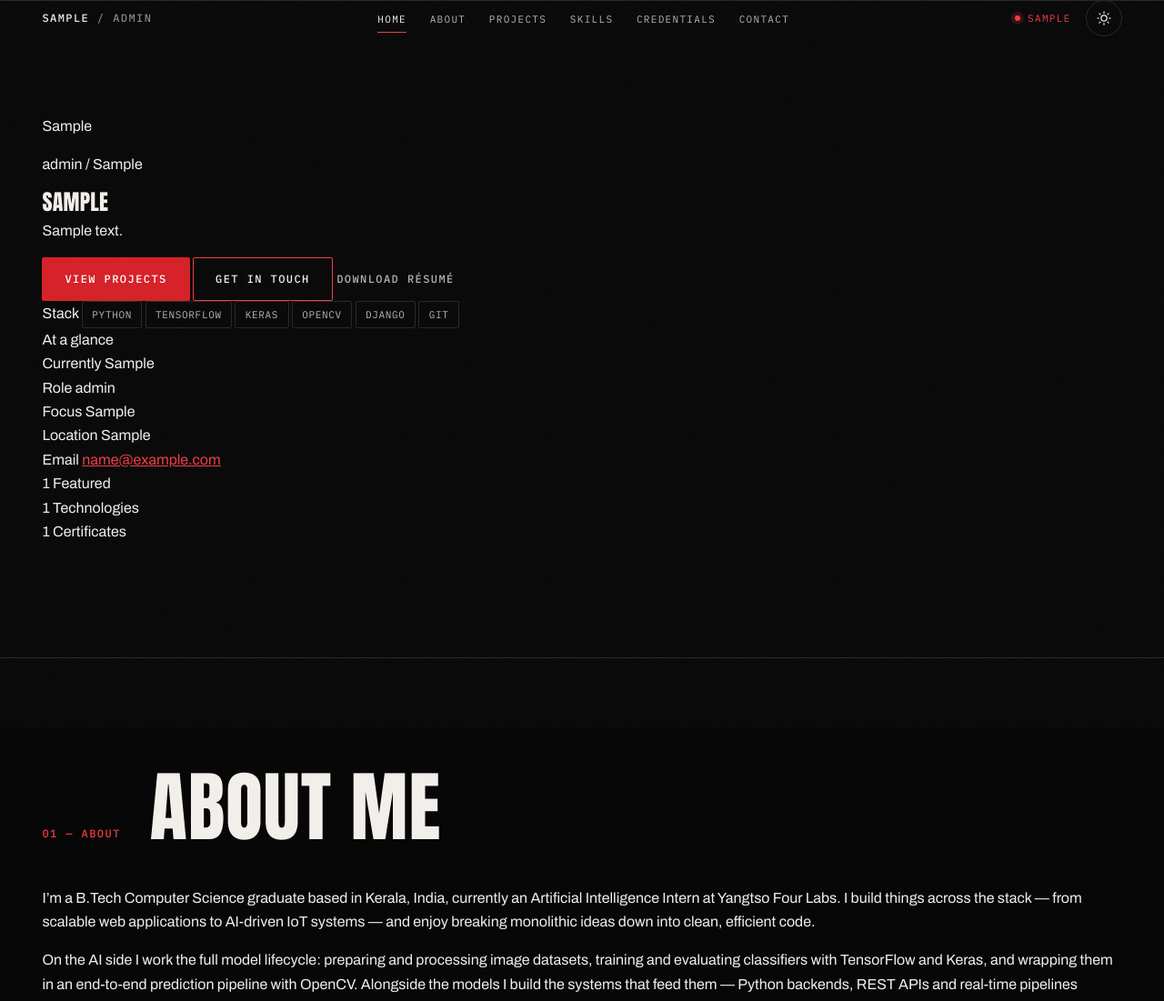
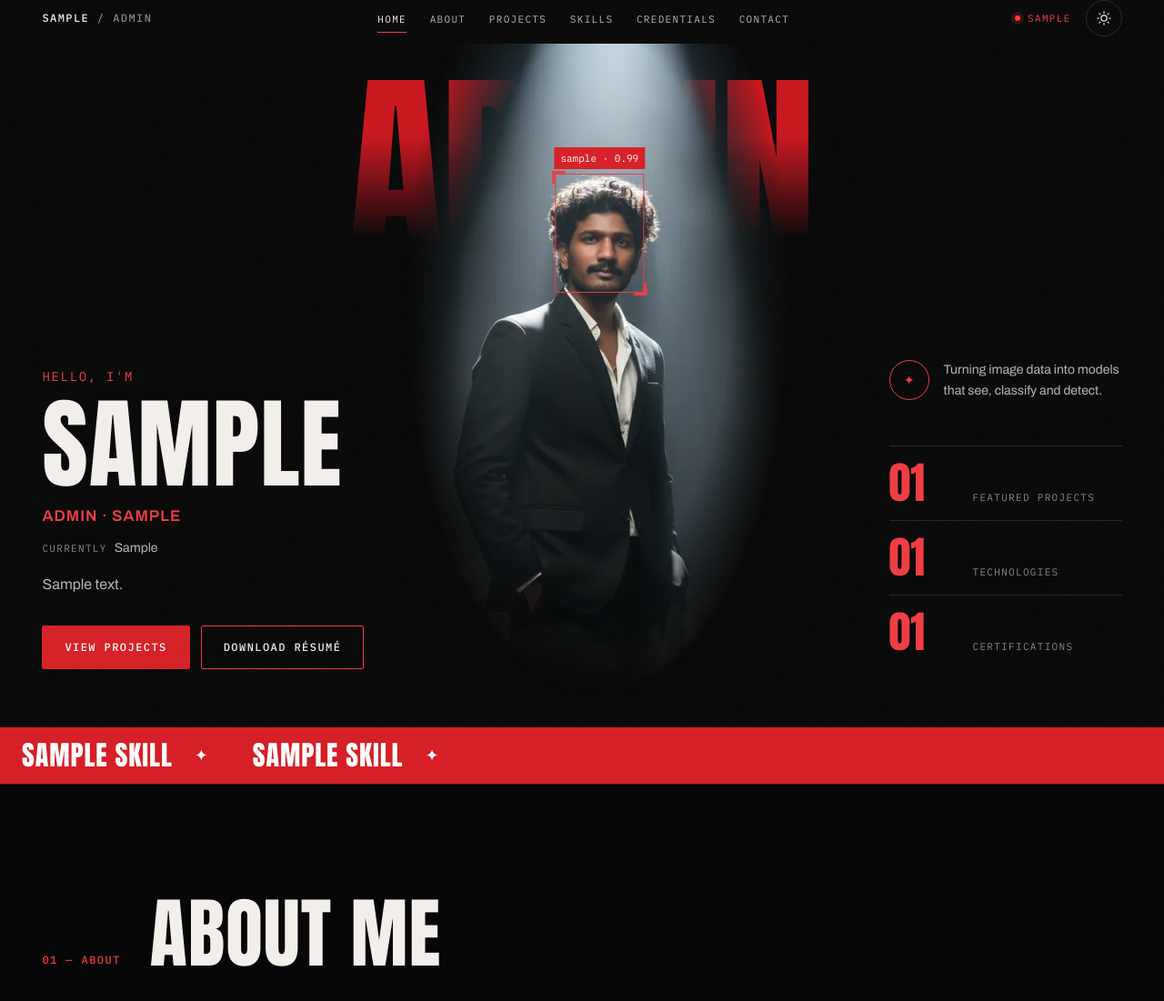
Before and after one commit to 900Gang/Portfolio_Django_, a Django app: template templates/portfolio/home.html in a window 1280 px wide. Shown: the top 1101 px of the page at 91% size. Run offline with Django 5.2, Linux system fonts and the light colour scheme; the template is opened without the code that fills it: most values are stand-ins (such as "Sample title", 1, 10 or a date in 2020); form fields are guessed from the names that the template uses; parts of the project's set-up code (start-up, migrations or seed data) failed here and were passed over.

Commit message:
Add the editorial noir hero and skills ticker
Co-Authored-By: Claude Opus 5.5 <noreply@anthropic.com>

```diff
--- a/portfolio/templatetags/portfolio_extras.py
+++ b/portfolio/templatetags/portfolio_extras.py
@@ -1,10 +1,28 @@
 """Template filters for the portfolio templates."""
 from django import template
 
+from ..models import SkillStatus
+
 register = template.Library()
+
+TICKER_LIMIT = 16
 
 
 @register.filter
 def handle(name):
     """'Anand N' -> 'anand_n': the label on the hero's detection box."""
     return "_".join(str(name).lower().split())
+
+
+@register.filter
+def ticker_skills(skills, limit=TICKER_LIMIT):
+    """
+    The technologies for the ticker under the hero: skills already used in
+    projects first, then the rest, capped at `limit`.
+
+    Works on the list the view already fetched, so it adds no query.
+    """
+    skills = list(skills)
+    used = [skill for skill in skills if skill.status == SkillStatus.USED_IN_PROJECTS]
+    rest = [skill for skill in skills if skill.status != SkillStatus.USED_IN_PROJECTS]
+    return (used + rest)[: int(limit)]
--- /dev/null
+++ b/static/css/sections.css
@@ -0,0 +1,334 @@
+/* ==========================================================================
+   Sections — the home page sections in page order, then the project page and
+   the error page. Each section's breakpoints sit directly below it.
+
+   The hero is a "stage": it stays dark in both themes, so every hero rule
+   uses only --color-stage*, --color-on-stage* and the red fill tokens.
+   ========================================================================== */
+
+/* --- Hero ------------------------------------------------------------------ */
+.hero {
+    position: relative;
+    isolation: isolate;
+    display: flex;
+    align-items: flex-end;
+    min-height: 44rem;
+    min-height: max(44rem, 100svh);
+    overflow: hidden;
+    color: var(--color-on-stage);
+    background: var(--color-stage);
+}
+
+.hero-word-wrap {
+    position: absolute;
+    top: calc(var(--header-height) + var(--space-4));
+    right: 0;
+    left: 0;
+    z-index: var(--z-base);
+    text-align: center;
+    pointer-events: none;
+    user-select: none;
+}
+
+.hero-word {
+    margin: 0;
+    font-family: var(--font-display);
+    font-size: var(--text-display-xl);
+    line-height: 0.86;
+    letter-spacing: -0.005em;
+    text-transform: uppercase;
+    white-space: nowrap;
+    color: var(--color-accent-deep);
+    -webkit-mask-image: linear-gradient(180deg, black 35%, transparent 96%);
+    mask-image: linear-gradient(180deg, black 35%, transparent 96%);
+}
+
+.hero-figure {
+    position: absolute;
+    bottom: 0;
+    left: 50%;
+    z-index: 2;
+    height: 94%;
+    aspect-ratio: 768 / 1344;
+    transform: translateX(-46%);
+    -webkit-mask-image: radial-gradient(ellipse 62% 72% at 50% 38%, black 55%, transparent 80%);
+    mask-image: radial-gradient(ellipse 62% 72% at 50% 38%, black 55%, transparent 80%);
+}
+
+.hero-parallax {
+    position: relative;
+    width: 100%;
+    height: 100%;
+}
+
+.hero-portrait {
+    width: 100%;
+    height: 100%;
+    object-fit: cover;
+}
+
+/* Detection box over the face, in percentages of the photo so it stays on
+   the face at every size. Tuned for portrait-*.webp. */
+.hero-detect {
+    position: absolute;
+    top: 19%;
+    left: 39%;
+    width: 23%;
+    height: 17.5%;
+    border: 1.5px solid var(--color-stage-accent);
+}
+
+.hero-detect::before,
+.hero-detect::after {
+    content: "";
+    position: absolute;
+    width: 14px;
+    height: 14px;
+    border: 3px solid var(--color-stage-accent);
+}
+
+.hero-detect::before {
+    top: -4px;
+    left: -4px;
+    border-right: 0;
+    border-bottom: 0;
+}
+
+.hero-detect::after {
+    right: -4px;
+    bottom: -4px;
+    border-top: 0;
+    border-left: 0;
+}
+
+.hero-detect-label {
+    position: absolute;
+    bottom: 100%;
+    left: -1.5px;
+    margin-bottom: 6px;
+    padding: 3px 7px;
+    font-family: var(--font-mono);
+    font-size: var(--text-2xs);
+    font-variant-numeric: tabular-nums;
+    white-space: nowrap;
+    color: var(--color-on-accent);
+    background: var(--color-accent-fill);
+}
+
+.hero-grid {
+    position: relative;
+    z-index: var(--z-raised);
+    display: grid;
+    grid-template-columns: minmax(0, 27rem) 1fr minmax(0, 16rem);
+    align-items: end;
+    gap: var(--space-6);
+    padding-top: calc(var(--header-height) + var(--space-9));
+    padding-bottom: var(--space-8);
+}
+
+.hero-intro {
+    grid-column: 1;
+}
+
+.hero-aside {
+    grid-column: 3;
+    display: flex;
+    flex-direction: column;
+    gap: var(--space-7);
+}
+
+.hero-hello {
+    margin: 0 0 var(--space-3);
+    font-family: var(--font-mono);
+    font-size: var(--text-sm);
+    letter-spacing: var(--tracking-label);
+    text-transform: uppercase;
+    color: var(--color-stage-accent);
+}
+
+.hero-title {
+    margin: 0;
+    font-size: var(--text-display-lg);
+    color: var(--color-on-stage);
+}
+
+.hero-role {
+    margin: var(--space-4) 0 0;
+    font-size: var(--text-md);
+    font-weight: var(--weight-semibold);
+    letter-spacing: 0.06em;
+    text-transform: uppercase;
+    color: var(--color-stage-accent);
+}
+
+.hero-current {
+    margin: var(--space-2) 0 0;
+    font-size: var(--text-sm);
+    color: var(--color-on-stage-secondary);
+}
+
+.hero-current-label {
+    margin-right: var(--space-2);
+    font-family: var(--font-mono);
+    font-size: var(--text-2xs);
+    letter-spacing: var(--tracking-label);
+    text-transform: uppercase;
+    color: var(--color-on-stage-muted);
+}
+
+.hero-description {
+    max-width: 46ch;
+    margin: var(--space-4) 0 0;
+    color: var(--color-on-stage-secondary);
+}
+
+.hero-actions {
+    display: flex;
+    flex-wrap: wrap;
+    gap: var(--space-3);
+    margin-top: var(--space-6);
+}
+
+.hero .btn-outline {
+    color: var(--color-on-stage);
+    border-color: var(--color-stage-accent);
+}
+
+.hero-statement {
+    display: flex;
+    align-items: center;
+    gap: var(--space-4);
+    margin: 0;
+    font-size: var(--text-sm);
+    color: var(--color-on-stage-secondary);
+}
+
+.hero-statement-icon {
+    display: grid;
+    place-items: center;
+    flex: none;
+    width: 44px;
+    height: 44px;
+    color: var(--color-stage-accent);
+    border: var(--border-width) solid var(--color-stage-accent);
+    border-radius: 50%;
+}
+
+.hero-stats {
+    margin: 0;
+}
+
+.hero-stat {
+    display: flex;
+    align-items: baseline;
+    gap: var(--space-4);
+    padding-block: var(--space-4);
+    border-top: var(--border-width) solid var(--color-stage-border);
+}
+
+.hero-stat-value {
+    order: -1;
+    min-width: 3.2ch;
+    margin: 0;
+    font-family: var(--font-display);
+    font-size: var(--text-display-sm);
+    line-height: 1;
+    font-variant-numeric: tabular-nums;
+    color: var(--color-stage-accent);
+}
+
+.hero-stat-label {
+    font-family: var(--font-mono);
+    font-size: var(--text-2xs);
+    letter-spacing: var(--tracking-label);
+    text-transform: uppercase;
+    color: var(--color-on-stage-muted);
+}
+
+@media (max-width: 900px) {
+    .hero {
+        display: block;
+        min-height: 0;
+    }
+
+    .hero-figure {
+        position: relative;
+        bottom: auto;
+        left: auto;
+        width: min(78vw, 26rem);
+        height: auto;
+        margin: calc(var(--header-height) + 6vw) auto 0;
+        transform: none;
+    }
+
+    .hero-grid {
+        grid-template-columns: 1fr;
+        margin-top: -4rem;
+        padding-top: 0;
+        padding-bottom: var(--space-7);
+    }
+
+    .hero-intro,
+    .hero-aside {
+        grid-column: 1;
+    }
+
+    .hero-stats {
+        display: grid;
+        grid-template-columns: repeat(3, minmax(0, 1fr));
+        gap: var(--space-4);
+    }
+
+    .hero-stat {
+        flex-direction: column;
+        gap: var(--space-1);
+    }
+}
+
+@media (max-width: 560px) {
+    .hero-actions .btn {
+        flex: 1 1 100%;
+    }
+}
+
+/* --- Skills ticker ----------------------------------------------------------- */
+.ticker {
+    position: relative;
+    z-index: var(--z-raised);
+    overflow: hidden;
+    color: var(--color-on-accent);
+    background: var(--color-accent-fill);
+}
+
+.ticker-track {
+    display: flex;
+    width: max-content;
+}
+
+.ticker-list {
+    display: flex;
+    flex: none;
+    align-items: center;
+    margin: 0;
+    padding: 0 0 0 var(--space-5);
+    list-style: none;
+}
+
+.ticker-item {
+    display: inline-flex;
+    align-items: center;
+    gap: var(--space-5);
+    padding: var(--space-4) var(--space-5) var(--space-4) 0;
+    font-family: var(--font-display);
+    font-size: var(--text-xl);
+    line-height: 1;
+    letter-spacing: 0.03em;
+    text-transform: uppercase;
+    white-space: nowrap;
+}
+
+.ticker-item::after {
+    content: "✦";
+    font-family: var(--font-body);
+    font-size: 0.6em;
+}
--- a/templates/base.html
+++ b/templates/base.html
@@ -40,6 +40,7 @@
     <link rel="stylesheet" href="{% static 'css/reset.css' %}">
     <link rel="stylesheet" href="{% static 'css/base.css' %}">
     <link rel="stylesheet" href="{% static 'css/components.css' %}">
+    <link rel="stylesheet" href="{% static 'css/sections.css' %}">
     <link rel="stylesheet" href="{% static 'css/responsive.css' %}">
 
     {% block structured_data %}
--- a/templates/portfolio/home.html
+++ b/templates/portfolio/home.html
@@ -5,90 +5,8 @@
 
 {% block content %}
 
-{# ── Hero ──────────────────────────────────────────────────────────────── #}
-<section id="home" class="hero section">
-    <div class="shell hero-grid">
-        <div class="hero-content">
-            {% if site_availability %}
-            <p class="hero-status">
-                <span class="hero-status-dot" aria-hidden="true"></span>{{ site_availability }}
-            </p>
-            {% endif %}
-
-            <p class="hero-eyebrow">{{ site_role }}{% if site_tagline %} <span class="hero-eyebrow-sep">/</span> {{ site_tagline }}{% endif %}</p>
-            <h1 class="hero-title">{{ site_owner }}</h1>
-            <p class="hero-description">{{ site_description }}</p>
-
-            <div class="hero-actions">
-                <a href="#projects" class="btn btn-primary">View Projects</a>
-                <a href="#contact" class="btn btn-outline">Get in Touch</a>
-                {% if resume_url %}
-                <a href="{{ resume_url }}" class="btn btn-ghost" download="{{ resume_download_name }}">
-                    Download Résumé <span class="visually-hidden">(PDF)</span>
-                </a>
-                {% endif %}
-            </div>
-
-            {# Curated: the hero names the headline stack, the Skills section carries the full inventory. #}
-            <div class="hero-tech">
-                <span class="hero-tech-label">Stack</span>
-                <span class="tech-badge">Python</span>
-                <span class="tech-badge">TensorFlow</span>
-                <span class="tech-badge">Keras</span>
-                <span class="tech-badge">OpenCV</span>
-                <span class="tech-badge">Django</span>
-                <span class="tech-badge">Git</span>
-            </div>
-        </div>
-
-        <aside class="hero-panel" aria-label="At a glance">
-            <div class="hero-panel-head">
-                <span class="hero-panel-dot" aria-hidden="true"></span>
-                At a glance
-            </div>
-
-            <div class="hero-panel-body">
-                {% if site_current %}
-                <div class="hero-fact">
-                    <span class="hero-fact-key">Currently</span>
-                    <span class="hero-fact-value">{{ site_current }}</span>
-                </div>
-                {% endif %}
-                <div class="hero-fact">
-                    <span class="hero-fact-key">Role</span>
-                    <span class="hero-fact-value">{{ site_role }}</span>
-                </div>
-                <div class="hero-fact">
-                    <span class="hero-fact-key">Focus</span>
-                    <span class="hero-fact-value">{{ site_focus }}</span>
-                </div>
-                <div class="hero-fact">
-                    <span class="hero-fact-key">Location</span>
-                    <span class="hero-fact-value">{{ site_location }}</span>
-                </div>
-                <div class="hero-fact">
-                    <span class="hero-fact-key">Email</span>
-                    <span class="hero-fact-value"><a href="mailto:{{ site_email }}">{{ site_email }}</a></span>
-                </div>
-            </div>
-
-            <div class="hero-stats">
-                <div class="hero-stat">
-                    <span class="hero-stat-value">{{ featured_projects|length }}</span>
-                    <span class="hero-stat-label">Featured</span>
-                </div>
-                <div class="hero-stat">
-                    <span class="hero-stat-value">{{ skills|length }}</span>
-                    <span class="hero-stat-label">Technologies</span>
-                </div>
-                <div class="hero-stat">
-                    <span class="hero-stat-value">{{ certifications|length }}</span>
-                    <span class="hero-stat-label">Certificates</span>
-                </div>
-            </div>
-        </aside>
-    </div>
-</section>
+{% include 'portfolio/sections/hero.html' %}
+{% include 'portfolio/sections/ticker.html' %}
 
 {# ── About ─────────────────────────────────────────────────────────────── #}
 <section id="about" class="about section section-tinted">
--- /dev/null
+++ b/templates/portfolio/sections/hero.html
@@ -0,0 +1,60 @@
+{% load static portfolio_extras %}
+<section id="home" class="hero">
+    <div class="hero-word-wrap" aria-hidden="true">
+        <p class="hero-word">{{ site_role }}</p>
+    </div>
+
+    <div class="hero-figure">
+        <div class="hero-parallax">
+            <img class="hero-portrait"
+                 src="{% static 'img/portrait-768.webp' %}"
+                 srcset="{% static 'img/portrait-480.webp' %} 480w, {% static 'img/portrait-768.webp' %} 768w"
+                 sizes="(max-width: 900px) 78vw, 34vw"
+                 width="768" height="1344"
+                 alt="Portrait of {{ site_owner }}"
+                 fetchpriority="high"
+                 decoding="async">
+            <div class="hero-detect" aria-hidden="true">
+                <span class="hero-detect-label">{{ site_owner|handle }} · <span class="hero-detect-score" data-score="0.99">0.99</span></span>
+            </div>
+        </div>
+    </div>
+
+    <div class="shell hero-grid">
+        <div class="hero-intro">
+            <p class="hero-hello">Hello, I'm</p>
+            <h1 class="hero-title">{{ site_owner }}</h1>
+            <p class="hero-role">{{ site_role }}{% if site_tagline %}<span aria-hidden="true"> · </span>{{ site_tagline }}{% endif %}</p>
+            {% if site_current %}
+            <p class="hero-current"><span class="hero-current-label">Currently</span>{{ site_current }}</p>
+            {% endif %}
+            <p class="hero-description">{{ site_description }}</p>
+            <div class="hero-actions">
+                <a href="#projects" class="btn btn-primary">View projects</a>
+                {% if resume_url %}
+                <a href="{{ resume_url }}" class="btn btn-outline" download="{{ resume_download_name }}">
+                    Download résumé <span class="visually-hidden">(PDF)</span>
+                </a>
+                {% endif %}
+            </div>
+        </div>
+
+        <aside class="hero-aside" aria-label="At a glance">
+            <p class="hero-statement"><span class="hero-statement-icon" aria-hidden="true">✦</span>Turning image data into models that see, classify and detect.</p>
+            <dl class="hero-stats">
+                <div class="hero-stat">
+                    <dt class="hero-stat-label">Featured projects</dt>
+                    <dd class="hero-stat-value" data-count="{{ featured_projects|length }}">{{ featured_projects|length|stringformat:"02d" }}</dd>
+                </div>
+                <div class="hero-stat">
+                    <dt class="hero-stat-label">Technologies</dt>
+                    <dd class="hero-stat-value" data-count="{{ skills|length }}">{{ skills|length|stringformat:"02d" }}</dd>
+                </div>
+                <div class="hero-stat">
+                    <dt class="hero-stat-label">Certifications</dt>
+                    <dd class="hero-stat-value" data-count="{{ certifications|length }}">{{ certifications|length|stringformat:"02d" }}</dd>
+                </div>
+            </dl>
+        </aside>
+    </div>
+</section>
--- /dev/null
+++ b/templates/portfolio/sections/ticker.html
@@ -0,0 +1,16 @@
+{% load portfolio_extras %}
+{% with ticker=skills|ticker_skills %}
+{% if ticker %}
+<div class="ticker" role="region" aria-label="Core technologies">
+    <div class="ticker-track">
+        <ul class="ticker-list">
+            {% for skill in ticker %}<li class="ticker-item">{{ skill.name }}</li>{% endfor %}
+        </ul>
+        {# A second copy makes the loop seamless; it is the same list, so assistive tech skips it. #}
+        <ul class="ticker-list" aria-hidden="true">
+            {% for skill in ticker %}<li class="ticker-item">{{ skill.name }}</li>{% endfor %}
+        </ul>
+    </div>
+</div>
+{% endif %}
+{% endwith %}
```
Also changed, not shown: portfolio/test_redesign.py (+100 -0 lines).
